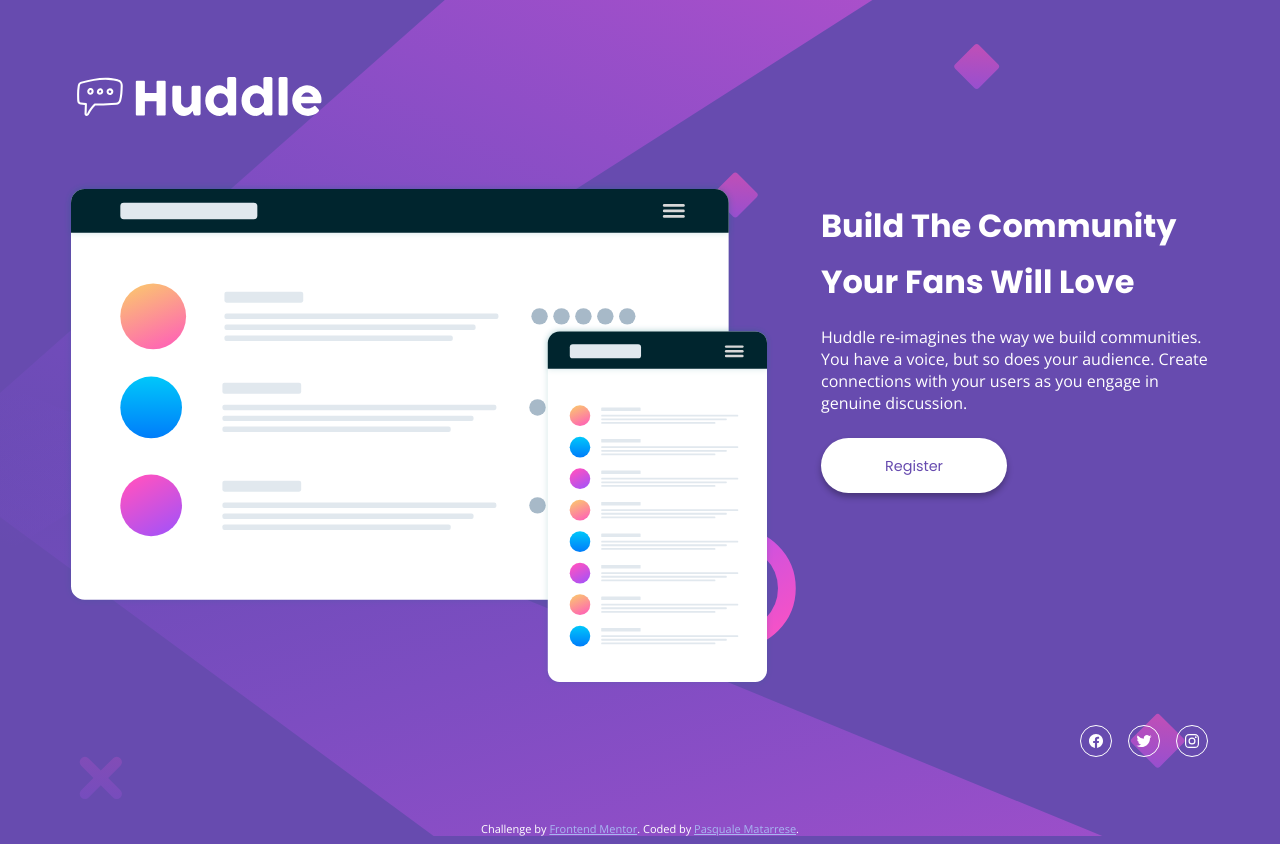
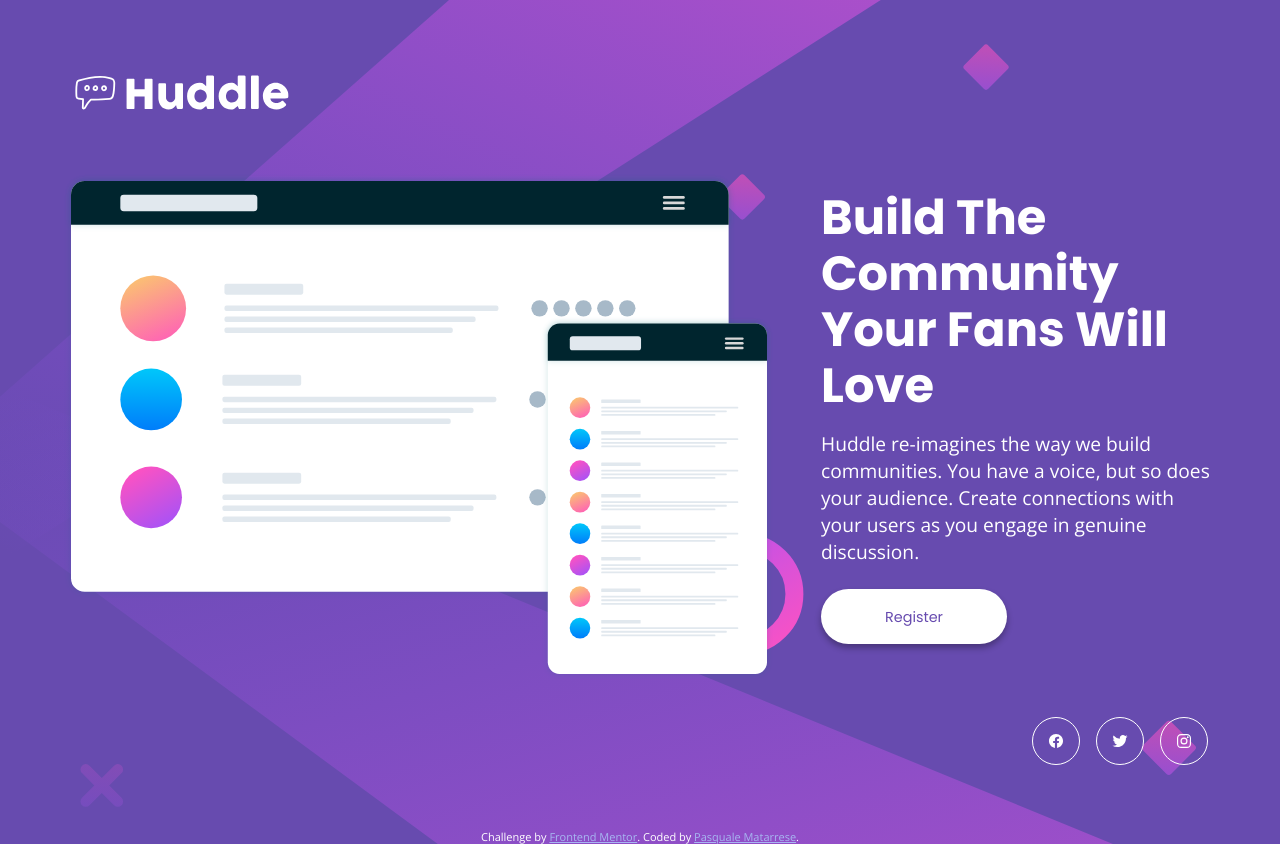
Before and after one commit to Pasqat/Huddle-landing-page-with-single-introductory-section, a plain HTML site: page index.html in a window 1280 px wide. Drawn offline with nearby package versions, Linux system fonts and the light colour scheme.

Commit message:
minor adjustment

```diff
--- a/style.css
+++ b/style.css
@@ -95,8 +95,8 @@ body {
   justify-content: center;
   text-align: center;
   vertical-align: middle;
-  width: 2rem;
-  height: 2rem;
+  width: 3rem;
+  height: 3rem;
   border-radius: 50%;
   border: 1px solid #fff;
   margin: 0 0.5rem;
@@ -143,7 +143,7 @@ body {
   }
 
   .header img {
-    max-width: 100%;
+    max-width: 20%;
   }
 
   .section {
@@ -160,8 +160,12 @@ body {
 
   .section .introduction h1 {
     font-weight: 700;
-    font-size: 2rem;
+    font-size: 3rem;
     line-height: 3.5rem;
+  }
+
+  .section .introduction p {
+    font-size: 1.2rem;
   }
 
   .section .introduction .button {
```
